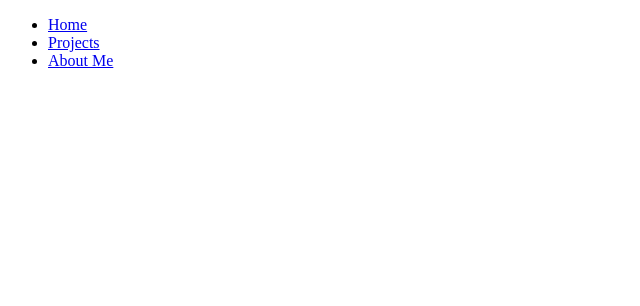
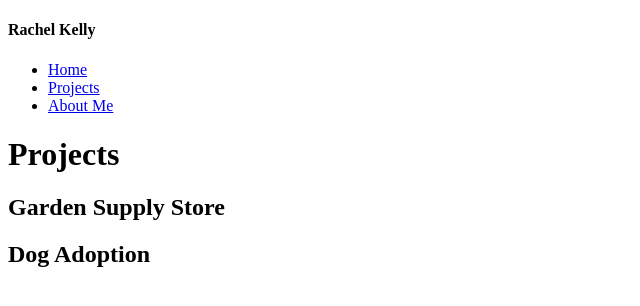
Before and after one commit to Momentum-Team-13/portfolio-racheldk, a plain HTML site: page projects.html in a window 1280 px wide. Shown: the whole page, without its empty margins (0-640 px from the left). Drawn offline with Linux system fonts and the light colour scheme.

Commit message:
basic page structures

```diff
--- a/projects.html
+++ b/projects.html
@@ -4,10 +4,11 @@
     <meta charset="UTF-8">
     <meta http-equiv="X-UA-Compatible" content="IE=edge">
     <meta name="viewport" content="width=device-width, initial-scale=1.0">
+    <link rel="stylesheet" href="">
     <title>Projects</title>
 </head>
 <body>
-
+    <h4>Rachel Kelly</h4>
     <nav>
         <ul>
             <li><a href="index.html">Home</a></li>
@@ -15,5 +16,20 @@
             <li><a href="about-me.html">About Me</a></li>
         </ul>
     </nav>
+
+    <h1>Projects</h1>
+
+    <div class="project garden">
+        <h2>Garden Supply Store</h2>
+        <!-- img here -->
+        <!-- descriptive paragraph -->
+        <!-- link or something here -->
+    </div>
+    <div class="project dog">
+        <h2>Dog Adoption</h2>
+        <!-- img here -->
+        <!-- descriptive paragraph -->
+        <!-- link or something here -->
+    </div>
 </body>
 </html>
```
Also changed, not shown: about-me.html (+3 -1 lines), index.html (+2 -0 lines), style.css (added).
